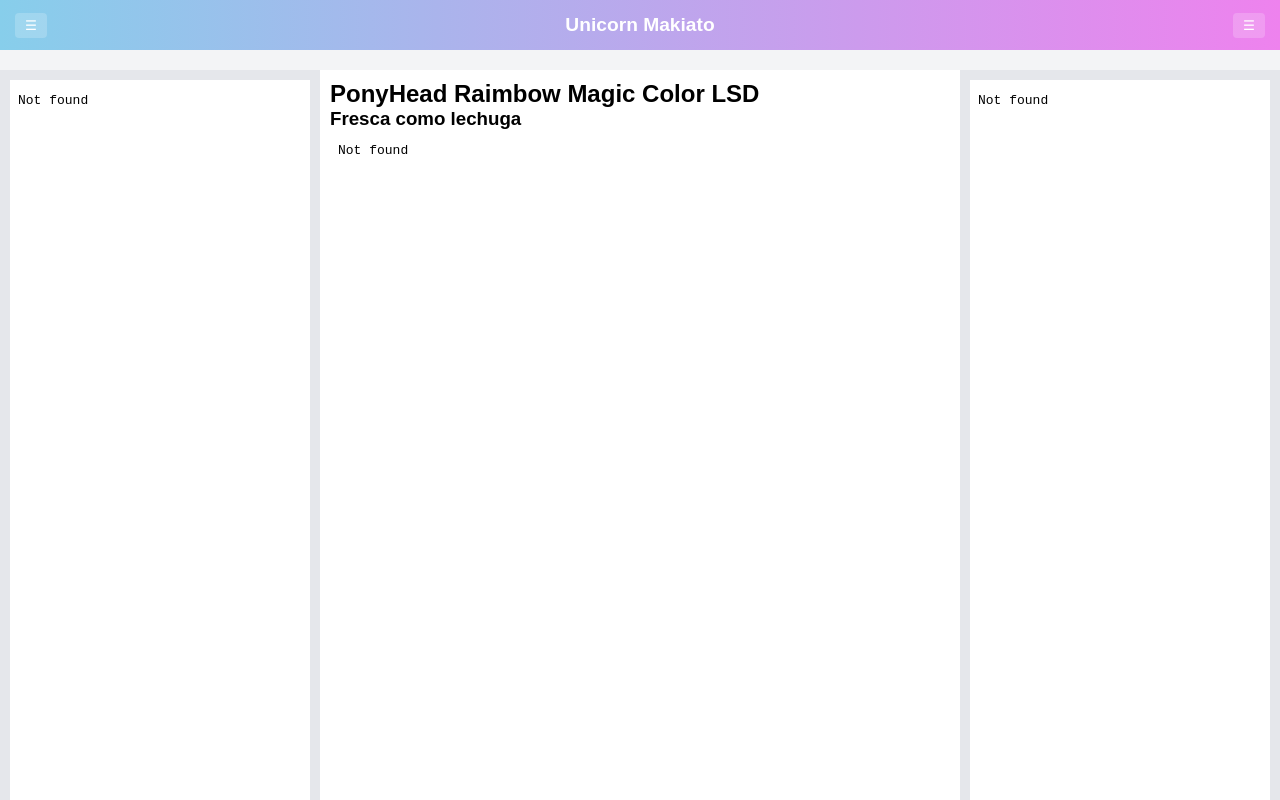
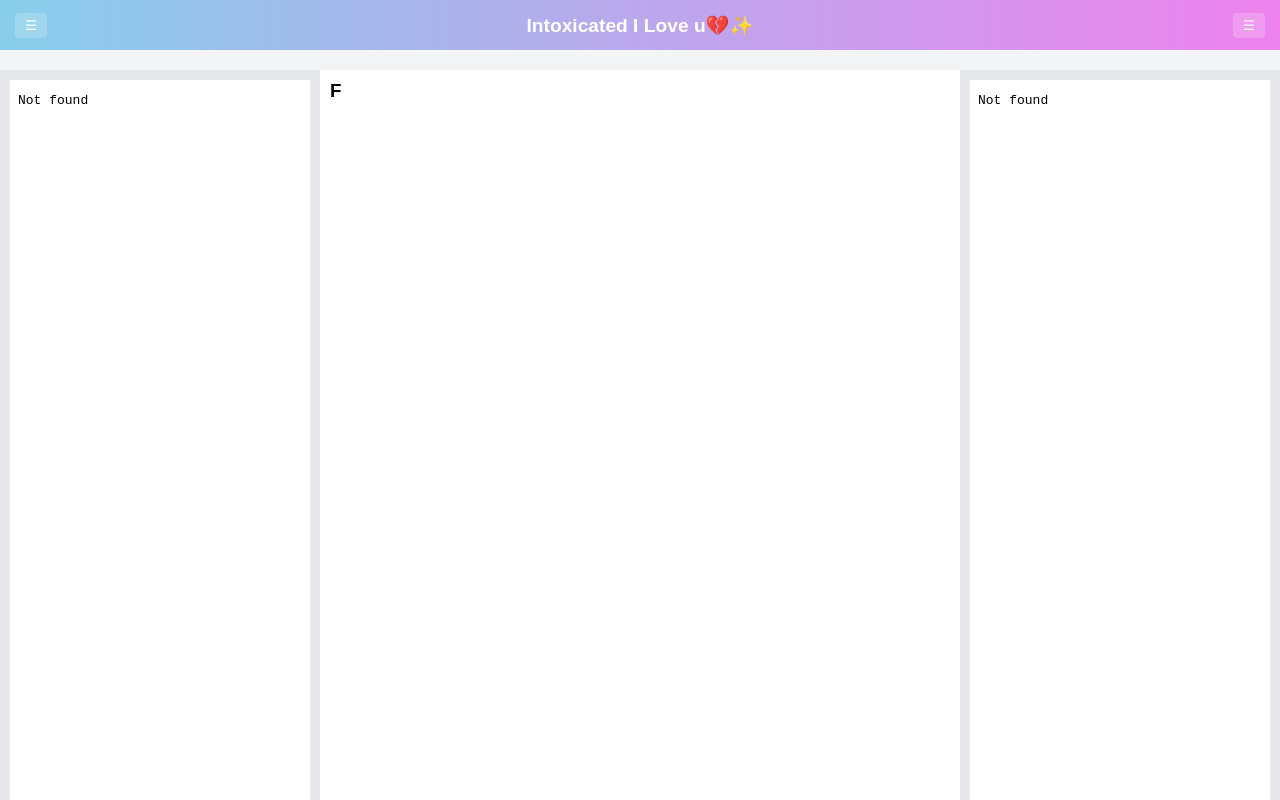
Before and after one commit to BI-US/love, a plain HTML site: page index.html in a window 1280 px wide. Drawn offline with Linux system fonts and the light colour scheme.

Commit message:
Actualizar index.html

```diff
--- a/index.html
+++ b/index.html
@@ -154,7 +154,7 @@
 <!-- NAVBAR SUPERIOR -->
 <div class="navbar">
   <button onclick="toggleSidebar('left')">☰</button>
-  <h1>Unicorn Makiato </h1>
+  <h1>Intoxicated I Love u💔✨ </h1>
   <button onclick="toggleSidebar('right')">☰</button>
 </div>
 
@@ -167,13 +167,13 @@
 	  <p style="escale:0.6;">de los creadores de Salem heisenberg y la cabra satánica llega con el mejor nombre de usuario y organización capitanes pauling la página web oficial de amazing people</p>
   </aside>
   <main>
-<h2>PonyHead Raimbow Magic Color LSD </h2>
-		  <h3>Fresca como lechuga </h3>
-    <iframe src="capitan-spanding.github.io/amazing-people/AmazingPeople-Cards.html"></iframe>
+
+		  <h3>F </h3>
+
   </main>
   <aside class="right">
     <iframe src="GaleryImg.html"></iframe>
-<p>de los creadores de Salem heisenberg y la cabra satánica llega con el mejor nombre de usuario y organización capitanes pauling la página web oficial de amazing people</p>
+<p>de ople</p>
   </aside>
 </div>
 <script>
```
